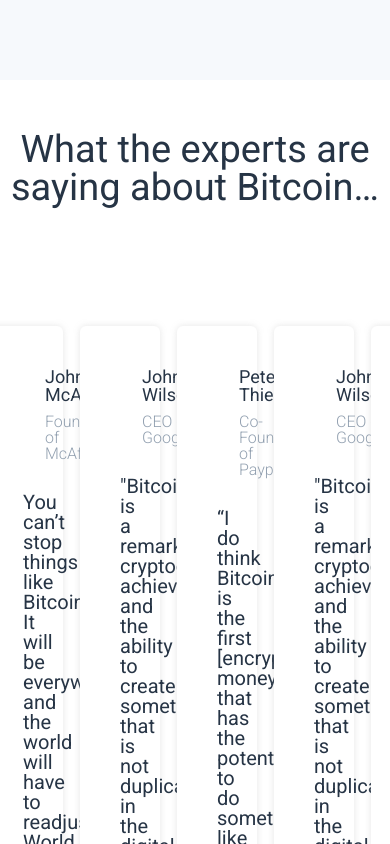
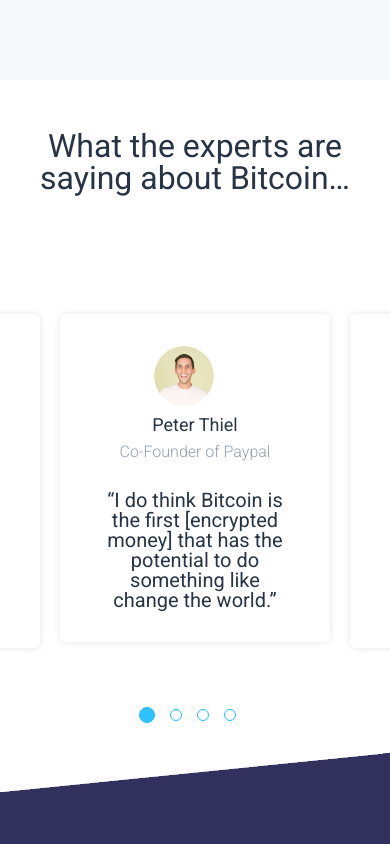
Before and after one commit to no0dly/bitlp, a React (Create React App) app: page / in a window 390 px wide. Shown: the part 3080-3924 px from the top of the page. Built offline with nearby package versions, Linux system fonts and the light colour scheme.

Commit message:
experts responsive

```diff
--- a/src/components/about/About.jsx
+++ b/src/components/about/About.jsx
@@ -41,6 +41,9 @@
   display: flex;
   max-width: 1140px;
   margin: 0 auto;
+  @media (max-width: 800px) {
+    padding: 50px 30px 100px;
+  }
   @media (max-width: 500px) {
     padding: 20px 30px 60px;
   }
--- a/src/components/experts/Experts.jsx
+++ b/src/components/experts/Experts.jsx
@@ -64,6 +64,9 @@
   font-family: 'Roboto', sans-serif;
   font-size: 2.375rem;
   color: #263445;
+  @media (max-width: 500px) {
+    font-size: 2rem;
+  }
 `
 
 const SliderWrap = styled.div`
--- a/src/components/experts/Slider.jsx
+++ b/src/components/experts/Slider.jsx
@@ -15,7 +15,21 @@
   slidesToShow: 3,
   slidesToScroll: 1,
   centerMode: true,
-  dotsClass: 'customDots'
+  dotsClass: 'customDots',
+  responsive: [
+    {
+      breakpoint: 960,
+      settings: {
+        slidesToShow: 2
+      }
+    },
+    {
+      breakpoint: 820,
+      settings: {
+        slidesToShow: 1
+      }
+    }
+  ]
 }
 
 class Slider extends React.Component {
@@ -46,6 +60,9 @@
     padding-top: 20px!important;
     padding-bottom: 20px!important;
     margin-bottom: 80px;
+    @media (max-width: 500px) {
+      margin-bottom: 20px;
+    }
   }
   .customDots {
     li {
--- a/src/components/experts/SliderItem.jsx
+++ b/src/components/experts/SliderItem.jsx
@@ -35,12 +35,21 @@
   border-radius: 6px;
   margin: 0 30px;
   min-height: 280px;
+  @media (max-width: 500px) {
+    margin: 0 10px;
+  }
 `
 
 const Header = styled.div`
   display: flex;
   flex-direction: row;
   margin-bottom: 30px;
+  @media (max-width: 500px) {
+    flex-wrap: wrap;
+    align-items: center;
+    justify-content: center;
+    text-align: center;
+  }
 `
 
 const Ava = styled.div`
@@ -54,6 +63,9 @@
 
 const About = styled.div`
   text-align: left;
+  @media (max-width: 500px) {
+    text-align: center;
+  }
 `
 
 const Name = styled.div`
@@ -64,7 +76,9 @@
   font-family: 'Roboto', sans-serif;
   font-size: 1.125rem;
   color: #263445;
-
+  @media (max-width: 500px) {
+    text-align: 0.875rem;
+  }
 `
 
 const Position = styled.div`
@@ -79,12 +93,18 @@
 
 const Descr = styled.div`
   text-align: left;
+  @media (max-width: 500px) {
+    text-align: center;
+  }
 `
 
 const DescrText = styled.p`
   font-family: 'Roboto', sans-serif;
   color: #263445;
   font-size: 1.25rem;
+  @media (max-width: 500px) {
+    text-align: 1rem;
+  }
 `
 
 export default SliderItem
```
